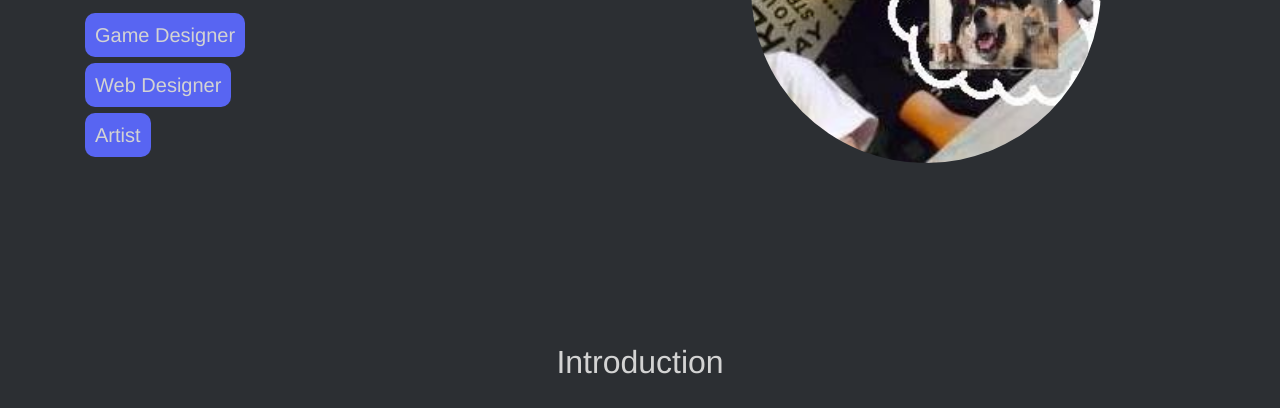
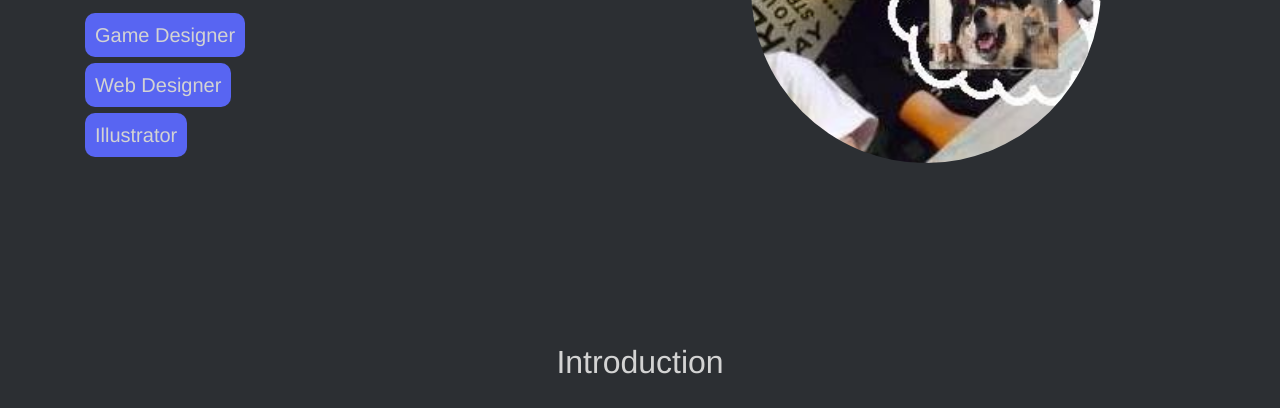
Before and after one commit to ShuberAsh/Portfolio, a plain HTML site: page index.html in a window 1280 px wide. Shown: the part 357-765 px from the top of the page. Drawn offline with nearby package versions, Linux system fonts and the light colour scheme.

Commit message:
Update index.html

```diff
--- a/index.html
+++ b/index.html
@@ -22,7 +22,7 @@
     <h2 class="intname">Ian<br>Angeles</h2>
     <h2 class="inttype1">Game Designer</h2>
     <h2 class="inttype2">Web Designer</h2>
-    <h2 class="inttype3">Artist</h2>
+    <h2 class="inttype3">Illustrator</h2>
 
     <img class="rounded-circle" src="Images/dp.jpg">
   </div>
```
